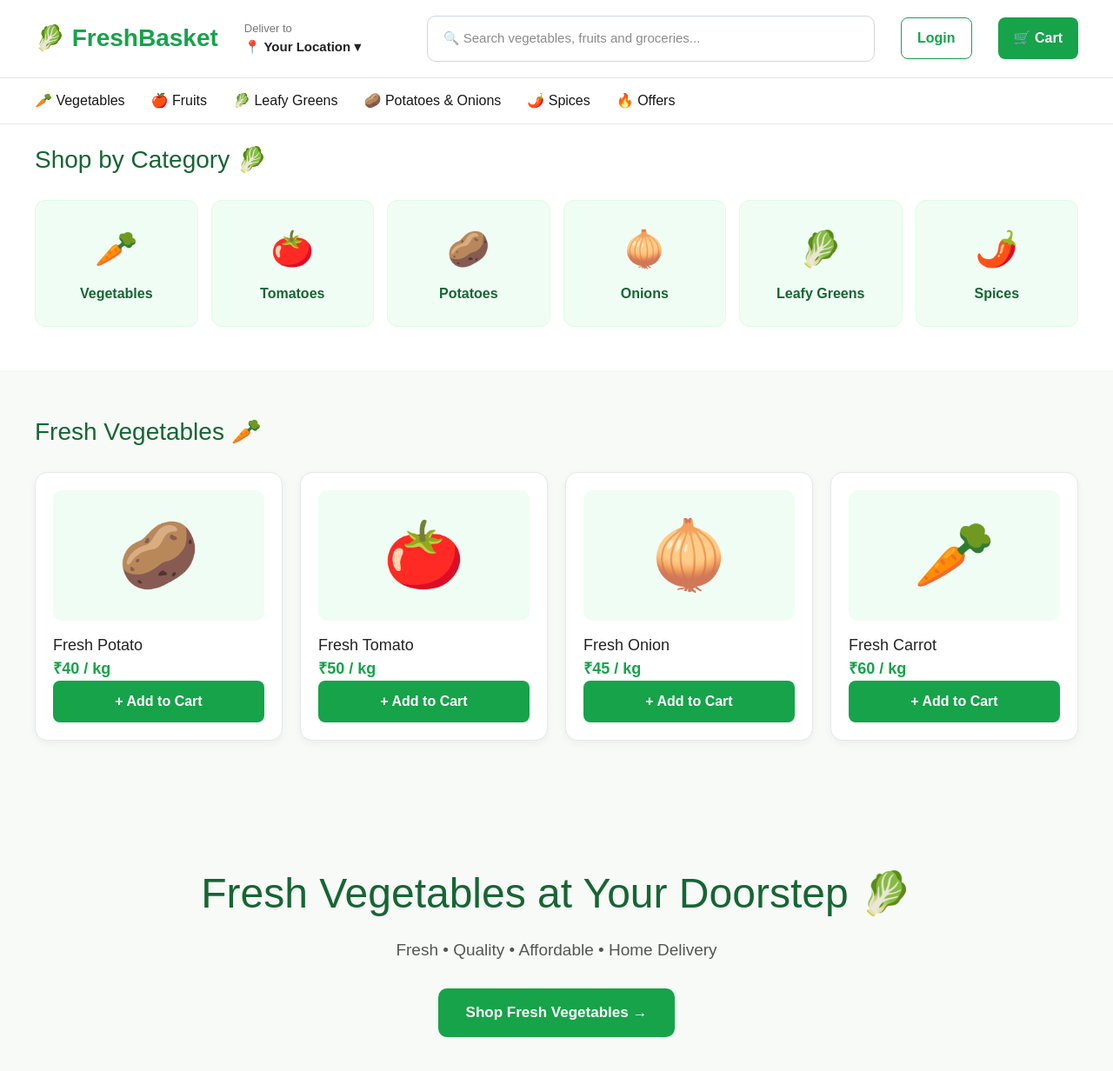
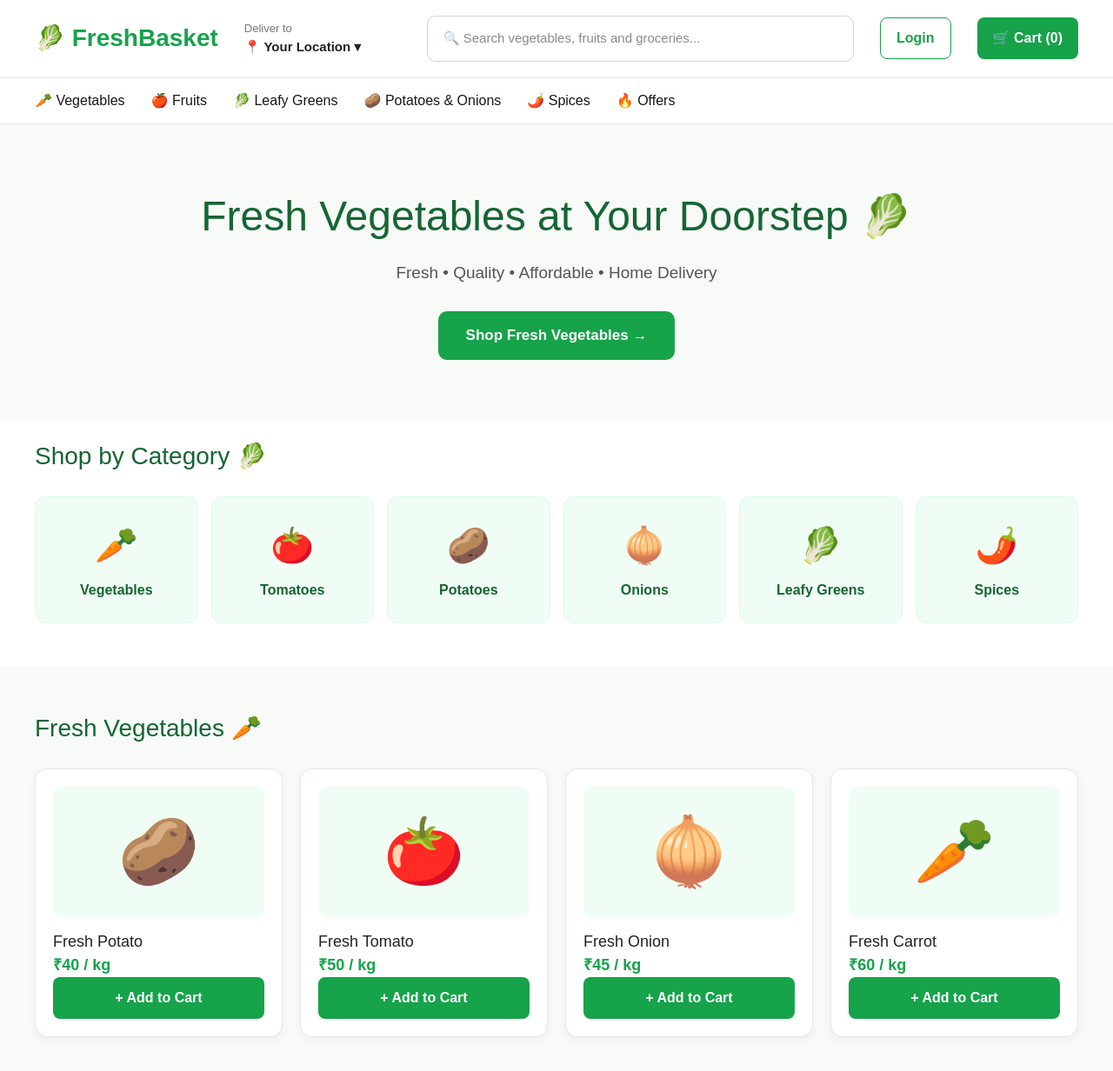
Before and after one commit to mrsuraaajitt-cyber/FreshBasket, a Next.js app in the folder customer-web/: page / in a window 1280 px wide. Shown: the top 1232 px of the page at 87% size. Built offline with nearby package versions, Linux system fonts and the light colour scheme.

Commit message:
Day 3 - Working Shopping Cart

```diff
--- a/customer-web/app/page.tsx
+++ b/customer-web/app/page.tsx
@@ -1,7 +1,53 @@
+"use client";
+
+import { useState } from "react";
+
+type Product = {
+  image: string;
+  name: string;
+  price: number;
+};
+
+const products: Product[] = [
+  {
+    image: "🥔",
+    name: "Fresh Potato",
+    price: 40,
+  },
+  {
+    image: "🍅",
+    name: "Fresh Tomato",
+    price: 50,
+  },
+  {
+    image: "🧅",
+    name: "Fresh Onion",
+    price: 45,
+  },
+  {
+    image: "🥕",
+    name: "Fresh Carrot",
+    price: 60,
+  },
+];
+
 export default function Home() {
+  const [cart, setCart] = useState<Product[]>([]);
+
+  const addToCart = (product: Product) => {
+    setCart([...cart, product]);
+  };
+
+  const total = cart.reduce((sum, product) => sum + product.price, 0);
+
   return (
-    <main style={{ backgroundColor: "#f7faf7", minHeight: "100vh" }}>
-
+    <main
+      style={{
+        backgroundColor: "#f7faf7",
+        minHeight: "100vh",
+        fontFamily: "Arial, sans-serif",
+      }}
+    >
       {/* HEADER */}
       <header
         style={{
@@ -29,9 +75,7 @@ export default function Home() {
 
         {/* LOCATION */}
         <div style={{ minWidth: "180px" }}>
-          <div style={{ fontSize: "13px", color: "#777" }}>
-            Deliver to
-          </div>
+          <div style={{ fontSize: "13px", color: "#777" }}>Deliver to</div>
 
           <div
             style={{
@@ -88,7 +132,7 @@ export default function Home() {
             cursor: "pointer",
           }}
         >
-          🛒 Cart
+          🛒 Cart ({cart.length})
         </button>
       </header>
 
@@ -112,6 +156,48 @@ export default function Home() {
       </nav>
 
       {/* HERO */}
+      <section
+        style={{
+          padding: "70px 40px",
+          textAlign: "center",
+        }}
+      >
+        <h2
+          style={{
+            fontSize: "48px",
+            color: "#166534",
+            marginBottom: "15px",
+          }}
+        >
+          Fresh Vegetables at Your Doorstep 🥬
+        </h2>
+
+        <p
+          style={{
+            fontSize: "19px",
+            color: "#555",
+            marginBottom: "30px",
+          }}
+        >
+          Fresh • Quality • Affordable • Home Delivery
+        </p>
+
+        <button
+          style={{
+            backgroundColor: "#16a34a",
+            color: "white",
+            border: "none",
+            padding: "15px 32px",
+            borderRadius: "10px",
+            fontSize: "17px",
+            fontWeight: "600",
+            cursor: "pointer",
+          }}
+        >
+          Shop Fresh Vegetables →
+        </button>
+      </section>
+
       {/* CATEGORIES */}
       <section
         style={{
@@ -195,14 +281,9 @@ export default function Home() {
             gap: "20px",
           }}
         >
-          {[
-            ["🥔", "Fresh Potato", "₹40 / kg"],
-            ["🍅", "Fresh Tomato", "₹50 / kg"],
-            ["🧅", "Fresh Onion", "₹45 / kg"],
-            ["🥕", "Fresh Carrot", "₹60 / kg"],
-          ].map(([image, name, price]) => (
+          {products.map((product) => (
             <div
-              key={name}
+              key={product.name}
               style={{
                 backgroundColor: "white",
                 borderRadius: "14px",
@@ -222,7 +303,7 @@ export default function Home() {
                   fontSize: "75px",
                 }}
               >
-                {image}
+                {product.image}
               </div>
 
               <h3
@@ -232,7 +313,7 @@ export default function Home() {
                   color: "#222",
                 }}
               >
-                {name}
+                {product.name}
               </h3>
 
               <p
@@ -242,10 +323,11 @@ export default function Home() {
                   fontWeight: "700",
                 }}
               >
-                {price}
+                ₹{product.price} / kg
               </p>
 
               <button
+                onClick={() => addToCart(product)}
                 style={{
                   width: "100%",
                   backgroundColor: "#16a34a",
@@ -263,48 +345,80 @@ export default function Home() {
           ))}
         </div>
       </section>
+
+      {/* CART SUMMARY */}
+      {cart.length > 0 && (
         <section
           style={{
-          padding: "70px 40px",
-          textAlign: "center",
+            position: "fixed",
+            right: "25px",
+            bottom: "25px",
+            width: "320px",
+            backgroundColor: "white",
+            borderRadius: "15px",
+            padding: "20px",
+            boxShadow: "0 8px 30px rgba(0,0,0,0.18)",
+            border: "1px solid #e5e7eb",
           }}
         >
           <h2
             style={{
-            fontSize: "48px",
+              marginTop: 0,
               color: "#166534",
-            marginBottom: "15px",
             }}
           >
-          Fresh Vegetables at Your Doorstep 🥬
+            🛒 Your Cart
           </h2>
 
-        <p
+          {cart.map((product, index) => (
+            <div
+              key={index}
               style={{
-            fontSize: "19px",
-            color: "#555",
-            marginBottom: "30px",
+                display: "flex",
+                justifyContent: "space-between",
+                padding: "8px 0",
+                borderBottom: "1px solid #eee",
               }}
             >
-          Fresh • Quality • Affordable • Home Delivery
-        </p>
+              <span>
+                {product.image} {product.name}
+              </span>
+
+              <strong>₹{product.price}</strong>
+            </div>
+          ))}
+
+          <div
+            style={{
+              display: "flex",
+              justifyContent: "space-between",
+              marginTop: "15px",
+              fontSize: "20px",
+              fontWeight: "800",
+            }}
+          >
+            <span>Total</span>
+            <span style={{ color: "#16a34a" }}>₹{total}</span>
+          </div>
 
           <button
             style={{
+              width: "100%",
+              marginTop: "15px",
               backgroundColor: "#16a34a",
               color: "white",
               border: "none",
-            padding: "15px 32px",
-            borderRadius: "10px",
-            fontSize: "17px",
-            fontWeight: "600",
+              padding: "13px",
+              borderRadius: "8px",
+              fontSize: "16px",
+              fontWeight: "700",
               cursor: "pointer",
             }}
           >
-          Shop Fresh Vegetables →
+            Proceed to Checkout →
           </button>
         </section>
-
+      )}
     </main>
   );
 }
```
Lines whose indentation alone changed are shown as unchanged.
